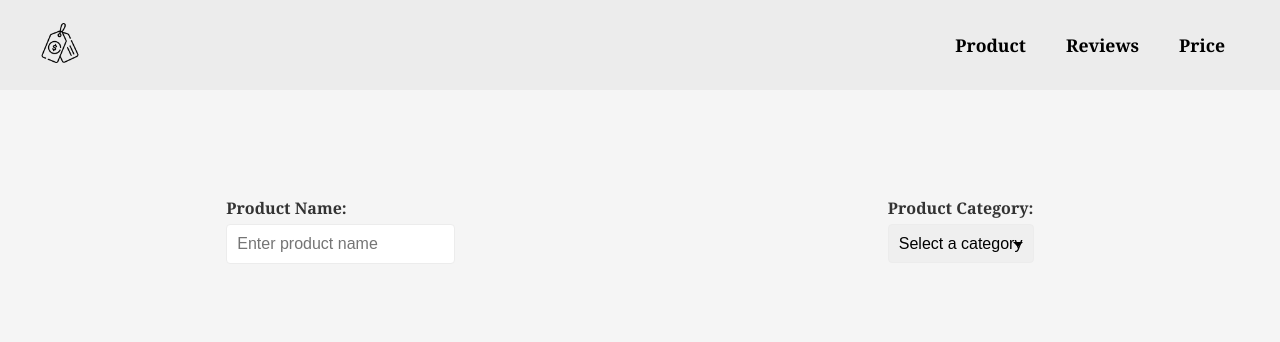
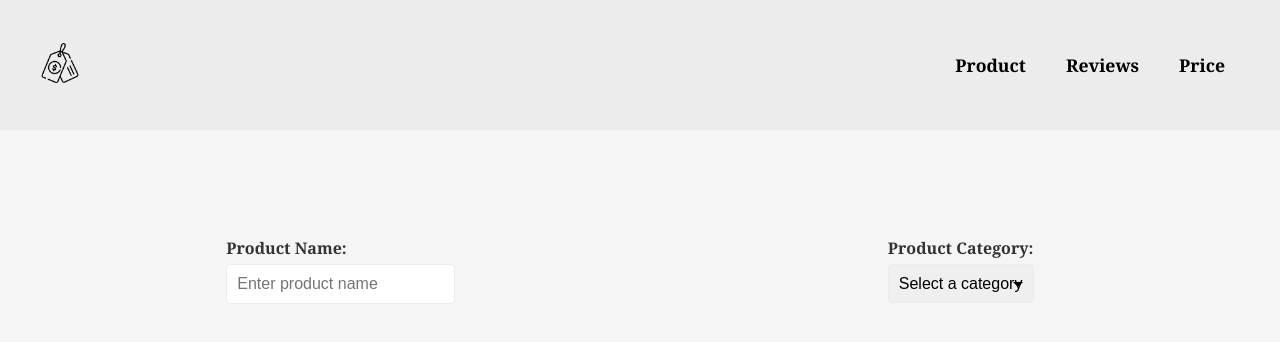
Before and after one commit to vidushichauhan/Optimum-Price-Analyses, an Angular app in the folder optiPrice/: page / in a window 1280 px wide. Shown: the top 342 px of the page. Built offline with nearby package versions, Linux system fonts and the light colour scheme.

Commit message:
Increaded navbar height

```diff
--- a/optiPrice/src/app/navbar/navbar.component.css
+++ b/optiPrice/src/app/navbar/navbar.component.css
@@ -4,7 +4,7 @@
     align-items: center;
     background-color: #ECECEC;
     padding: 5px 10px;
-    height: 10vh;
+    height: 15vh;
   }
 
   .navbar-logo {
```
